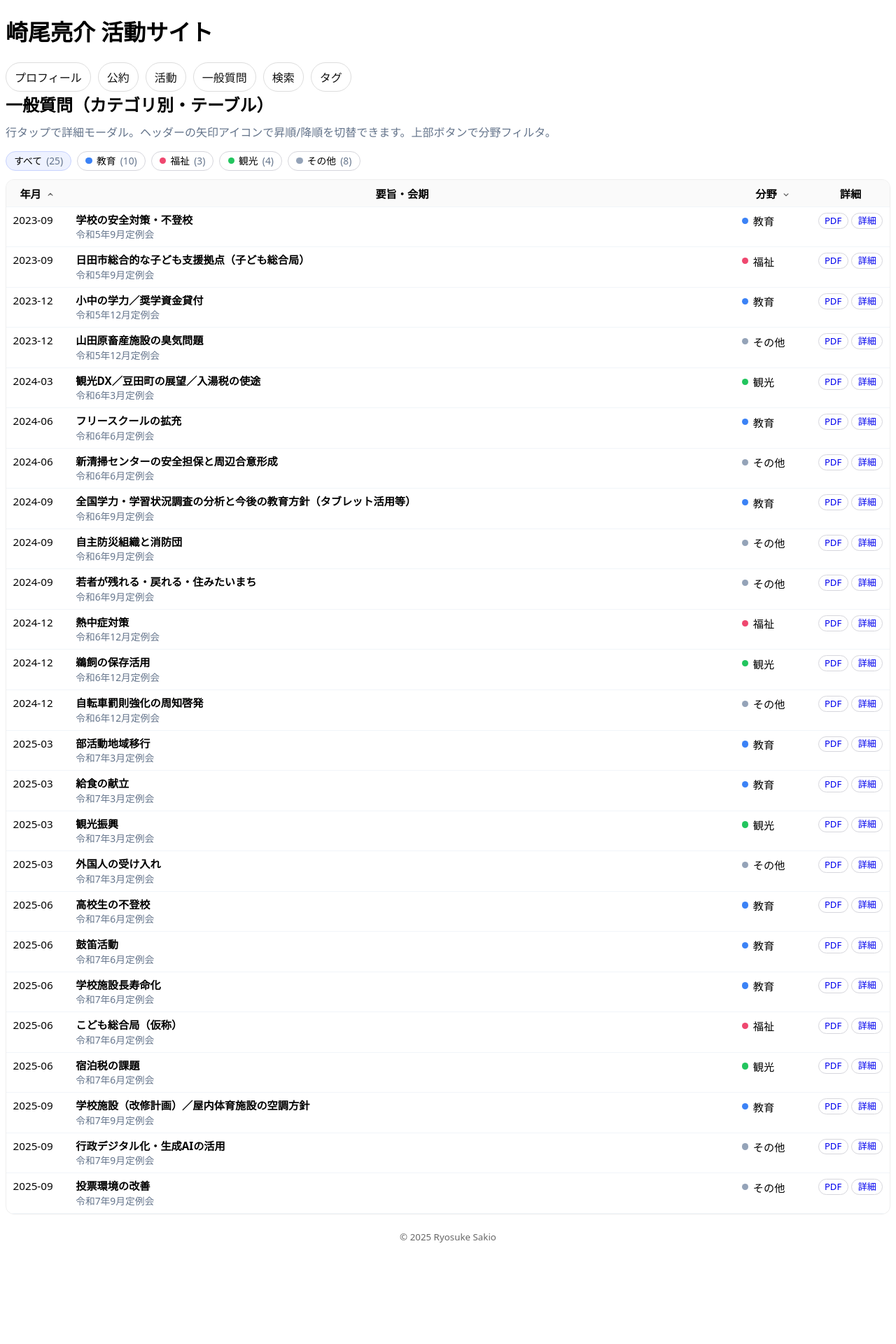
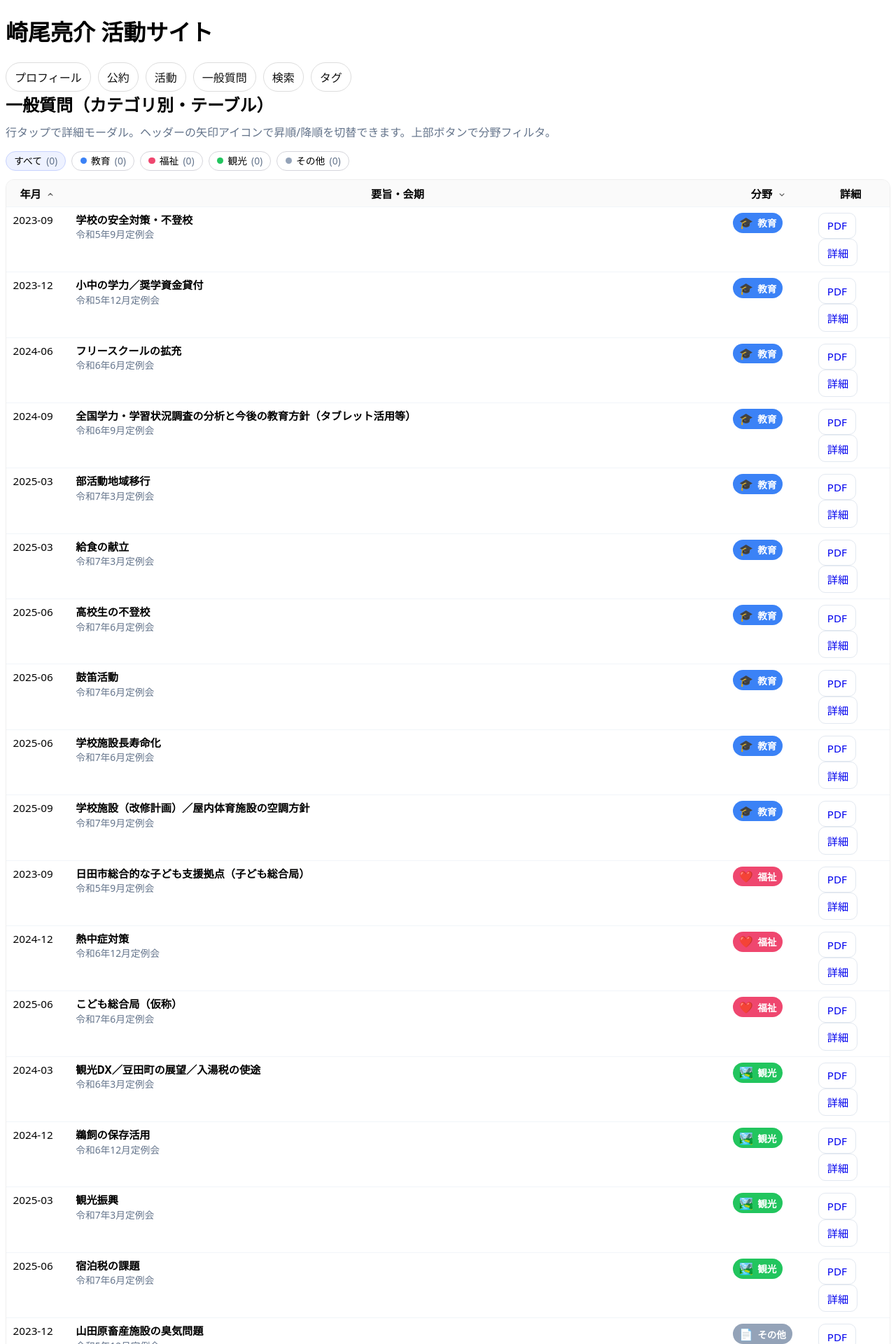
Before and after one commit to sakioryousuke-eng/activity-site, a Jekyll site: the page built from pages/matrix.html, in a window 1280 px wide. Shown: the top 1920 px of the page at 70% size. Built offline with Jekyll 4.4.1, drawn with Linux system fonts in a browser that asks for light colours; before the commit the page ends 1805 px from its top, so only the background shows below that.

Commit message:
Update matrix.html

```diff
--- a/pages/matrix.html
+++ b/pages/matrix.html
@@ -20,18 +20,10 @@ table.matrix{width:100%;border-collapse:collapse;font-size:.95rem;table-layout:f
 
 /* 列幅（要旨を最大化） */
 .col-month{width:5.6rem}
-.col-cat{width:6.8rem}
+.col-cat{width:7.6rem}
 .col-act{width:7.0rem}
 
-/* 分野表示：小さな色ドット＋短ラベル */
-.cat-badge{display:inline-flex;align-items:center;gap:.42rem}
-.dot{width:.58rem;height:.58rem;border-radius:50%}
-.dot.edu{background:#3b82f6}.dot.wel{background:#ef476f}.dot.tour{background:#22c55e}.dot.oth{background:#94a3b8}
-
-/* ボタン（小型ピル） */
-.btn{display:inline-flex;align-items:center;gap:.3em;padding:.24rem .52rem;border:1px solid #d6d6dc;border-radius:999px;background:#fff;text-decoration:none;font-size:.82rem;line-height:1;white-space:nowrap}
-.btn:hover{background:#f5f7ff}
-.btn + .btn{margin-left:.3rem}
+/* 要旨表示 */
 .cell-title{font-weight:700;line-height:1.35;overflow:hidden;text-overflow:ellipsis;display:-webkit-box;-webkit-line-clamp:2;-webkit-box-orient:vertical}
 .cell-session{font-size:.86rem;color:#64748b;overflow:hidden;text-overflow:ellipsis;white-space:nowrap}
 
@@ -61,9 +53,20 @@ table.matrix{width:100%;border-collapse:collapse;font-size:.95rem;table-layout:f
 .dot-edu{background:#3b82f6}.dot-wel{background:#ef476f}.dot-tour{background:#22c55e}.dot-oth{background:#94a3b8}
 .count{color:#64748b;font-variant-numeric:tabular-nums}
 
+/* 🎨 分野バッジ（アイコン＋色付きピル） */
+.cat-pill{
+  display:inline-flex;align-items:center;gap:.4rem;
+  padding:.28rem .55rem;border-radius:999px;font-size:.85rem;font-weight:700;color:#fff;
+}
+.cat-pill .icon{font-size:1rem;line-height:1}
+.cat-edu{background:#3b82f6}   /* 教育：青 */
+.cat-wel{background:#ef476f}   /* 福祉：ピンク/赤 */
+.cat-tour{background:#22c55e}  /* 観光：緑 */
+.cat-oth{background:#94a3b8}   /* その他：グレー */
+
 /* SP微調整 */
-@media(max-width:840px){.col-month{width:5.2rem}.col-cat{width:6.2rem}.col-act{width:6.6rem}}
-@media(max-width:480px){.col-month{width:4.9rem}.col-cat{width:5.8rem}.col-act{width:6.2rem}.cell-session{display:none}}
+@media(max-width:840px){.col-month{width:5.2rem}.col-cat{width:7.0rem}.col-act{width:6.6rem}}
+@media(max-width:480px){.col-month{width:4.9rem}.col-cat{width:6.6rem}.col-act{width:6.2rem}.cell-session{display:none}}
 </style>
 
 <!-- ▼ 分野フィルタボタン -->
@@ -109,8 +112,10 @@ table.matrix{width:100%;border-collapse:collapse;font-size:.95rem;table-layout:f
         {% assign cat = r.category | default: 'その他' %}
         {% assign c = cat | replace:'　','' | replace:' ','' | downcase %}
         {% capture catkey %}{% if c contains '教' %}edu{% elsif c contains '福' %}wel{% elsif c contains '観' %}tour{% else %}oth{% endif %}{% endcapture %}
+        {% capture catlabel %}{% if catkey == 'edu' %}教育{% elsif catkey == 'wel' %}福祉{% elsif catkey == 'tour' %}観光{% else %}その他{% endif %}{% endcapture %}
+        {% capture caticon %}{% if catkey == 'edu' %}🎓{% elsif catkey == 'wel' %}❤️{% elsif catkey == 'tour' %}🏞️{% else %}📄{% endif %}{% endcapture %}
         <tr class="row"
-            data-cat="{{ cat }}"
+            data-cat="{{ catlabel | strip }}"
             data-catkey="{{ catkey | strip }}"
             data-month="{{ s.month | replace:'-','' | plus:0 }}"
             data-month-iso="{{ s.month }}"
@@ -124,11 +129,9 @@ table.matrix{width:100%;border-collapse:collapse;font-size:.95rem;table-layout:f
             <div class="cell-session">{{ s.session }}</div>
           </td>
           <td>
-            <span class="cat-badge" title="{{ cat }}">
-              <span class="dot {{ catkey | strip }}"></span>
-              <span>
-                {% if catkey == 'edu' %}教育{% elsif catkey == 'wel' %}福祉{% elsif catkey == 'tour' %}観光{% else %}その他{% endif %}
-              </span>
+            <!-- 🎨 アイコン＋色付きピル -->
+            <span class="cat-pill cat-{{ catkey | strip }}" title="{{ catlabel | strip }}">
+              <span class="icon">{{ caticon }}</span>{{ catlabel | strip }}
             </span>
           </td>
           <td>
```
Also changed, not shown: other parts of pages/matrix.html (+12 -13 lines).
